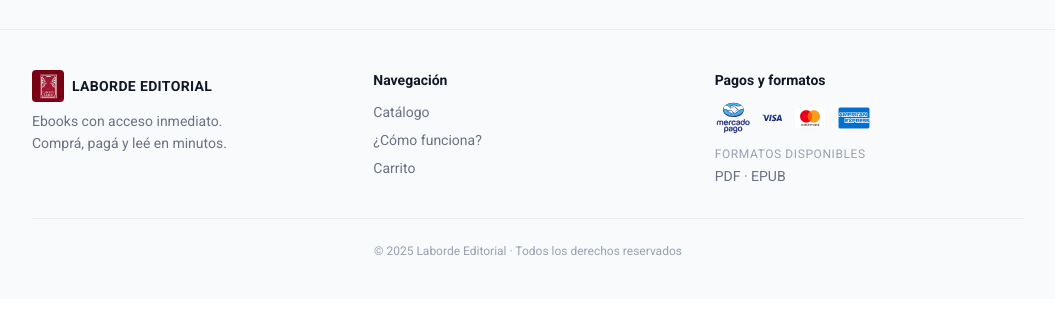
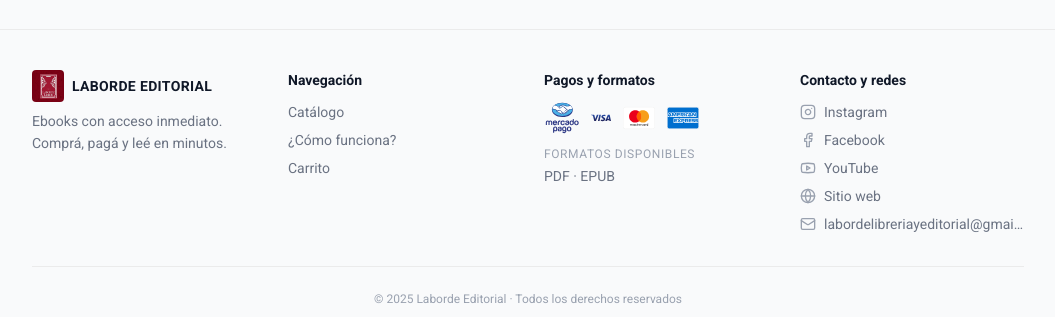
Before and after one commit to marcoluchi11/labordebook, a Next.js app: page / in a window 1280 px wide. Shown: the part 922-1239 px from the top of the page, without its empty margins (112-1167 px from the left). Built offline with nearby package versions, Linux system fonts and the light colour scheme; no server answers; the database is empty.

Commit message:
Add social media and contact section to footer
Adds a fourth column with Instagram, Facebook, YouTube, website and email links using lucide-react icons. Grid updated to 4 columns on large screens.

Co-Authored-By: Claude Sonnet 4.6 <noreply@anthropic.com>

```diff
--- a/components/layout/Footer.tsx
+++ b/components/layout/Footer.tsx
@@ -1,11 +1,20 @@
 import Link from 'next/link'
 import Image from 'next/image'
+import { Instagram, Facebook, Youtube, Mail, Globe } from 'lucide-react'
+
+const SOCIAL = [
+  { href: 'https://www.instagram.com/laborde.libreriayeditorial/', icon: Instagram, label: 'Instagram' },
+  { href: 'https://www.facebook.com/laborde.libros.editorial', icon: Facebook, label: 'Facebook' },
+  { href: 'https://www.youtube.com/@labordelibreriayeditorial', icon: Youtube, label: 'YouTube' },
+  { href: 'https://labordeeditor.com.ar/', icon: Globe, label: 'Sitio web' },
+  { href: 'mailto:labordelibreriayeditorial@gmail.com', icon: Mail, label: 'labordelibreriayeditorial@gmail.com' },
+]
 
 export function Footer() {
   return (
     <footer className="border-t border-gray-200 bg-gray-50 mt-auto">
       <div className="max-w-5xl mx-auto px-4 py-10">
-        <div className="grid grid-cols-1 sm:grid-cols-3 gap-8 pb-8 border-b border-gray-200">
+        <div className="grid grid-cols-1 sm:grid-cols-2 lg:grid-cols-4 gap-8 pb-8 border-b border-gray-200">
 
           <div>
             <div className="flex items-center gap-2 mb-2">
@@ -45,6 +54,25 @@ export function Footer() {
             <p className="text-sm text-gray-500 mt-1">PDF · EPUB</p>
           </div>
 
+          <div>
+            <p className="font-semibold text-gray-900 text-sm mb-3">Contacto y redes</p>
+            <ul className="space-y-2">
+              {SOCIAL.map(({ href, icon: Icon, label }) => (
+                <li key={href}>
+                  <a
+                    href={href}
+                    target={href.startsWith('mailto') ? undefined : '_blank'}
+                    rel="noopener noreferrer"
+                    className="flex items-center gap-2 text-sm text-gray-500 hover:text-gray-900 transition-colors group"
+                  >
+                    <Icon className="h-4 w-4 shrink-0 text-gray-400 group-hover:text-gray-700 transition-colors" />
+                    <span className="truncate">{label}</span>
+                  </a>
+                </li>
+              ))}
+            </ul>
+          </div>
+
         </div>
         <p className="text-xs text-gray-400 pt-6 text-center">
           © 2025 Laborde Editorial · Todos los derechos reservados
```
